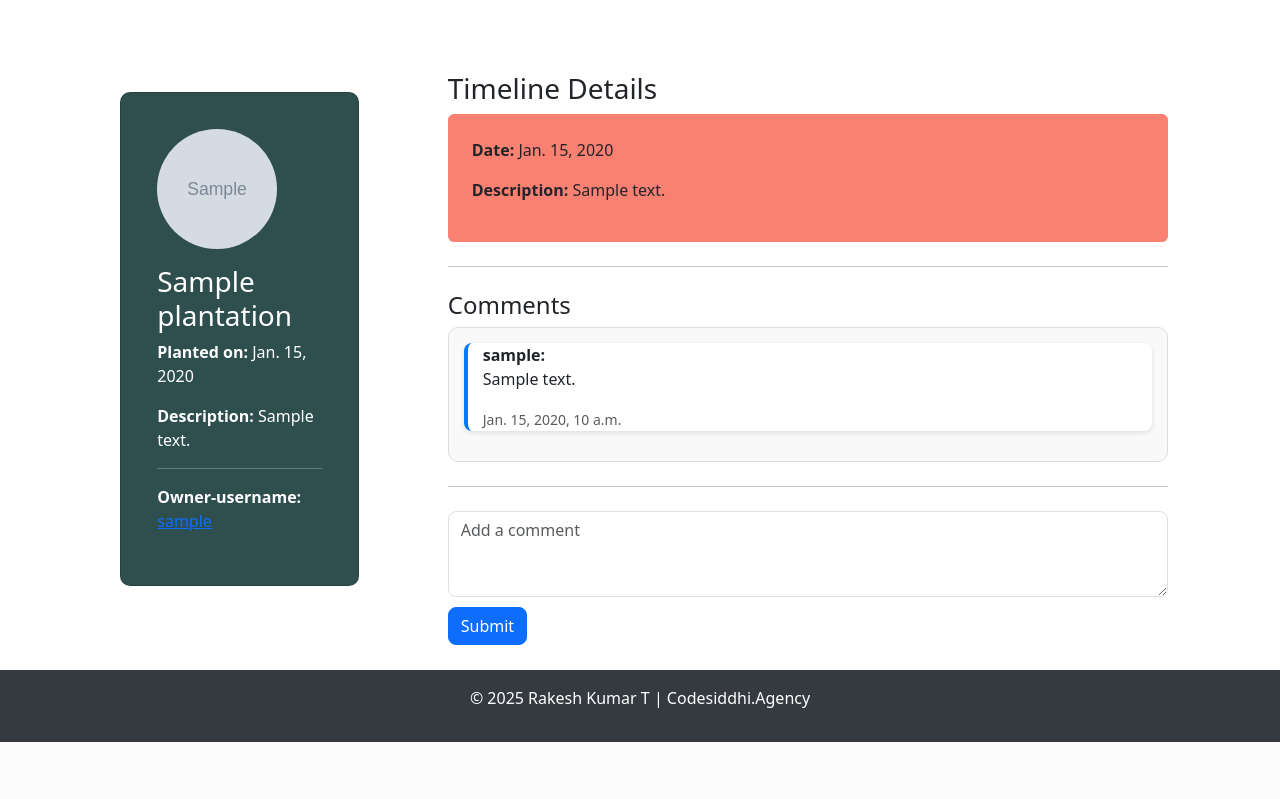
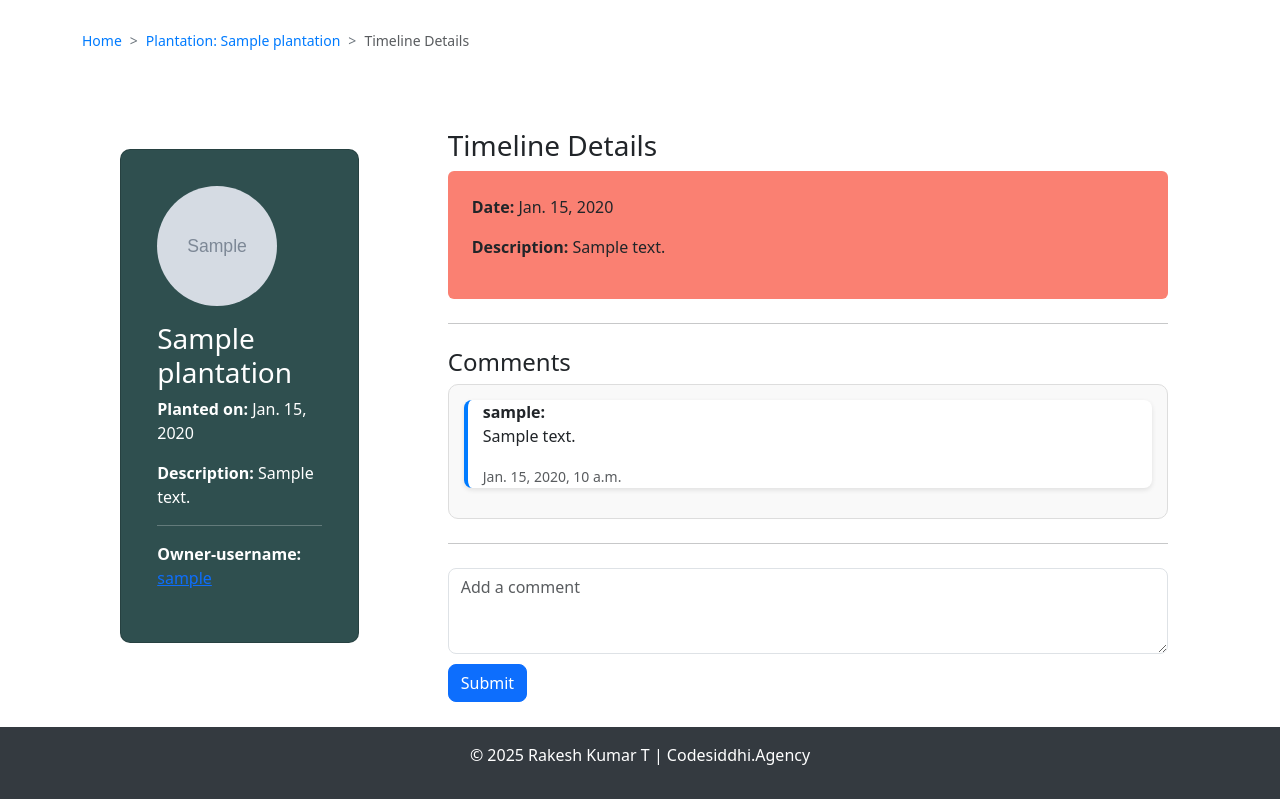
Before and after one commit to rakeshptajlapur/treeforlife_mvp, a Django app: page /plantation/1/timeline/1/ in a window 1280 px wide. Shown: the part 96-895 px from the top of the page. Before the commit the page ends 838 px from the top, so only its background shows below. Run offline with Django 5.2, Linux system fonts and the light colour scheme; a user stored in the database is signed in; tables that the repository leaves empty hold one stand-in row (values such as "Sample post"); grey boxes marked "Sample" are stand-in pictures.

Commit message:
Breadcrumb feature implemented also css for breadcrumb enhanced.

```diff
--- a/plantation/templates/plantation/base.html
+++ b/plantation/templates/plantation/base.html
@@ -31,7 +31,27 @@
         </div>
     </nav>
 
-    <div class="container mt-4" style="flex: 1;">
+    <div class="container" style="max-height: 25px;margin-bottom: 0px;">
+        <div aria-label="breadcrumb">
+            <ol class="breadcrumb">
+                {% block breadcrumbs %}
+                    {% if breadcrumbs %}
+                        {% for crumb in breadcrumbs %}
+                            {% if not forloop.last %}
+                                <li class="breadcrumb-item">
+                                    <a href="{{ crumb.url }}">{{ crumb.name }}</a>
+                                </li>
+                            {% else %}
+                                <li class="breadcrumb-item active" aria-current="page">{{ crumb.name }}</li>
+                            {% endif %}
+                        {% endfor %}
+                    {% endif %}
+                {% endblock %}
+
+            </ol>
+        </div>
+    </div>
+    <div class="container " style="flex: 1;">
         {% block content %}{% endblock %}
     </div>
 
--- a/plantation/views.py
+++ b/plantation/views.py
@@ -2,31 +2,17 @@ from django.contrib.auth import login, logout
 from django.contrib.auth.forms import AuthenticationForm
 from django.shortcuts import render, redirect, get_object_or_404
 from django.contrib.auth.models import User
-#from django.contrib.auth.decorators import login_required
-from .models import Plantation  # Ensure this import is added
 from django.http import JsonResponse
 from django.urls import reverse
-from .models import Timeline
-from .models import Comment
 from django.contrib.auth.decorators import login_required
 from django.http import Http404
 from django.contrib import messages
-from django.template.loader import render_to_string
-
-
-
-
+from .models import Plantation, Timeline, Comment
 
 def homepage(request):
     if request.META.get('HTTP_X_REQUESTED_WITH') == 'XMLHttpRequest':
-        search_query = request.GET.get('search', '').strip()  # Get and sanitize input
-
-        # Filter plantations by name
-        plantations = Plantation.objects.filter(
-            name__icontains=search_query
-        ).select_related('owner')  # Use select_related for efficiency
-
-        # Format the response data
+        search_query = request.GET.get('search', '').strip()
+        plantations = Plantation.objects.filter(name__icontains=search_query).select_related('owner')
         results = [
             {
                 'id': plantation.id,
@@ -35,18 +21,14 @@ def homepage(request):
             }
             for plantation in plantations
         ]
-
         return JsonResponse({'results': results})
 
-    # Default: Show all plantations
     plantations = Plantation.objects.all().select_related('owner')
-    return render(request, "plantation/homepage.html", {'plantations': plantations})
-
-
-    # Show all plantations by default
-    plantations = Plantation.objects.all().select_related('owner')
-    return render(request, "plantation/homepage.html", {'plantations': plantations})
-
+    breadcrumbs = [{'name': 'Home', 'url': reverse('homepage')}]
+    return render(request, "plantation/homepage.html", {
+        'plantations': plantations,
+        'breadcrumbs': breadcrumbs,
+    })
 
 def login_view(request):
     if request.method == 'POST':
@@ -54,78 +36,57 @@ def login_view(request):
         if form.is_valid():
             user = form.get_user()
             login(request, user)
-            # Redirect dynamically to owner details
             return redirect('owner_details', username=user.username)
     else:
         form = AuthenticationForm()
-    return render(request, 'registration/login.html', {'form': form})
+    breadcrumbs = [{'name': 'Home', 'url': reverse('homepage')}, {'name': 'Login', 'url': None}]
+    return render(request, 'registration/login.html', {'form': form, 'breadcrumbs': breadcrumbs})
 
 def logout_view(request):
     logout(request)
     return redirect('homepage')
 
-
-#@login_required
-#def owner_details(request, username):
- #   owner = get_object_or_404(User, username=username)
-  #  plantations = Plantation.objects.filter(owner=owner)
-
-    # If the user is authenticated and it's their own page, show the email
-   # email = owner.email if request.user.is_authenticated and request.user == owner else "Hidden"
-
-    #return render(request, "plantation/owner_details.html", {
-     #   'owner': owner,
-      #  'plantations': plantations,
-       # 'email': email,
-    #})
-
 def owner_details(request, username):
     owner = get_object_or_404(User, username=username)
     plantations = Plantation.objects.filter(owner=owner)
-
-    # Display email conditionally based on the user
-    if request.user.is_authenticated and request.user == owner:
-        email = owner.email  # Show email to the owner
-    else:
-        email = "Hidden"  # Hide email for visitors
-
+    email = owner.email if request.user.is_authenticated and request.user == owner else "Hidden"
+    breadcrumbs = [
+        {'name': 'Home', 'url': reverse('homepage')},
+        {'name': f"Owner: {owner.username}", 'url': None}
+    ]
     return render(request, "plantation/owner_details.html", {
         'owner': owner,
         'plantations': plantations,
         'email': email,
+        'breadcrumbs': breadcrumbs,
     })
-
-
-#def plantation_details(request, id):
- #   plantation = get_object_or_404(Plantation, id=id)
-  #  return render(request, "plantation/plantation_details.html", {'plantation': plantation})
 
 def plantation_details(request, id):
     plantation = get_object_or_404(Plantation, id=id)
-    timelines = plantation.timelines.order_by('-activity_date')  # Fetch timelines
+    timelines = plantation.timelines.order_by('-activity_date')
+    breadcrumbs = [
+        {'name': 'Home', 'url': reverse('homepage')},
+        {'name': f"Plantation: {plantation.name}", 'url': None},
+    ]
     return render(request, "plantation/plantation_details.html", {
         'plantation': plantation,
         'timelines': timelines,
+        'breadcrumbs': breadcrumbs,
     })
 
 @login_required
 def add_comment(request, plantation_id, timeline_id):
-    # Get the timeline and plantation
     timeline = get_object_or_404(Timeline, id=timeline_id)
     plantation = timeline.plantation
 
-    # Only allow plantation owner or admins to add comments
     if not (request.user == plantation.owner or request.user.is_staff):
         raise Http404("You are not authorized to comment on this timeline.")
 
     if request.method == "POST":
         text = request.POST.get("text")
-        if text:  # Ensure the comment is not empty
+        if text:
             new_comment = Comment.objects.create(timeline=timeline, user=request.user, text=text)
-
-            # Check if the request is AJAX
             if request.headers.get('x-requested-with') == 'XMLHttpRequest':
-                # Return a JSON response
                 return JsonResponse({
                     "status": "success",
                     "comment": {
@@ -134,54 +95,42 @@ def add_comment(request, plantation_id, timeline_id):
                         "created_at": new_comment.created_at.strftime('%Y-%m-%d %H:%M'),
                     }
                 })
-
             messages.success(request, "Your comment has been added successfully!")
         else:
             if request.headers.get('x-requested-with') == 'XMLHttpRequest':
                 return JsonResponse({"status": "error", "message": "Comment cannot be empty!"}, status=400)
             messages.error(request, "Comment cannot be empty!")
 
-    # Redirect back to the timeline details page for non-AJAX requests
     return redirect("timeline_details", plantation_id=plantation.id, timeline_id=timeline.id)
-
-
-
-
-
-
-#def timeline_detail(request, plantation_id):
- #   plantation = get_object_or_404(Plantation, id=plantation_id)
-  #  return render(request, 'plantation/timeline_detail.html', {'plantation': plantation})
-
-
 
 @login_required
 def timeline_details(request, plantation_id, timeline_id):
     plantation = get_object_or_404(Plantation, id=plantation_id)
     timeline = get_object_or_404(Timeline, id=timeline_id, plantation=plantation)
-    comments = timeline.comments.all()  # Assuming related_name="comments" for the Timeline model
+    comments = timeline.comments.all()
+    can_add_comment = plantation.owner == request.user or request.user.is_staff
 
-    # Check if the current user is the owner or has permission to comment
-    can_add_comment = False
-    if plantation.owner == request.user or request.user.is_staff:
-        can_add_comment = True
+    # Use an alternative field or fallback for the timeline breadcrumb
+    timeline_name = getattr(timeline, 'name', 'Timeline Details')
+
+    breadcrumbs = [
+        {'name': 'Home', 'url': reverse('homepage')},
+        {'name': f"Plantation: {plantation.name}", 'url': reverse('plantation_details', args=[plantation.id])},
+        {'name': timeline_name, 'url': None},
+    ]
 
     return render(request, 'plantation/timeline_details.html', {
         'plantation': plantation,
         'timeline': timeline,
         'comments': comments,
         'can_add_comment': can_add_comment,
+        'breadcrumbs': breadcrumbs,
     })
-
 
 def timeline_details_ajax(request, plantation_id, timeline_id):
     plantation = get_object_or_404(Plantation, id=plantation_id)
     timeline = get_object_or_404(Timeline, id=timeline_id)
-
-    # Fetch all comments associated with this timeline
     comments = timeline.comments.all()
-
-    # Check if the user is the owner
     is_owner = plantation.owner == request.user
 
     return render(
--- a/static/css/styles.css
+++ b/static/css/styles.css
@@ -216,3 +216,22 @@ footer {
 .col-md-5.timeline-details {
   background-color: #fafad2; /* Soft yellow background for details */
 }
+
+
+.breadcrumb {
+  background-color: transparent;
+  padding: 0;
+  margin: 0;
+  font-size: 14px;
+}
+.breadcrumb-item + .breadcrumb-item::before {
+  content: '>';
+  color: #6c757d;
+}
+.breadcrumb-item a {
+  text-decoration: none;
+  color: #007bff;
+}
+.breadcrumb-item a:hover {
+  text-decoration: underline;
+}
```
